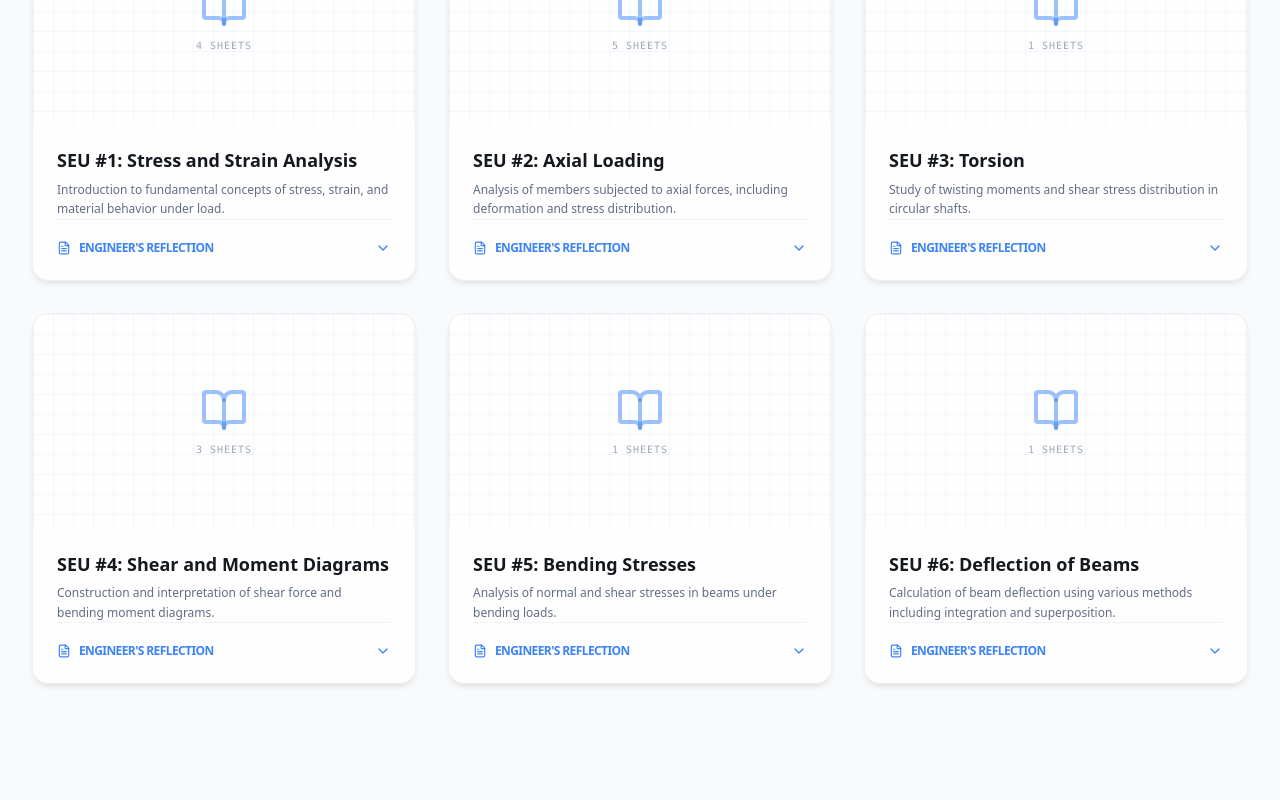
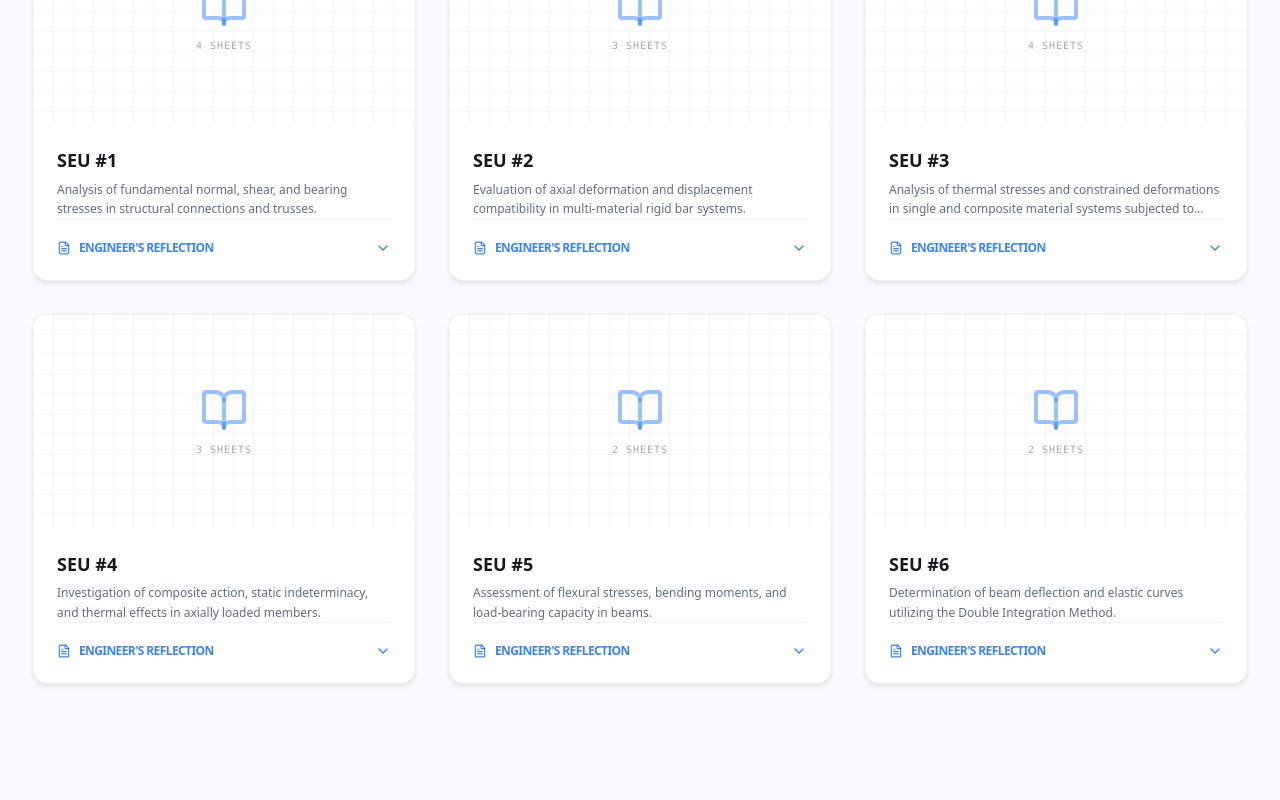
Before and after one commit to Sel1207/deformable-bodies-portfolio, a React (Vite) app: page / in a window 1280 px wide. Shown: the part 1880-2680 px from the top of the page. Built offline with nearby package versions, Linux system fonts and the light colour scheme.

Commit message:
style: updated favicon to custom neon hexagon SVG

```diff
--- a/src/sections/AssessmentVault.tsx
+++ b/src/sections/AssessmentVault.tsx
@@ -3,7 +3,7 @@ import { motion, AnimatePresence } from 'framer-motion';
 import {
   ClipboardList, FileCheck, GraduationCap, Trophy, ChevronDown,
   Image as ImageIcon, Percent, Calendar, Target, TrendingUp,
-  ChevronLeft, ChevronRight, ZoomIn, Search
+  ChevronLeft, ChevronRight, ZoomIn, Search, AlignLeft
 } from 'lucide-react';
 import { Dialog, DialogContent, DialogHeader, DialogTitle, DialogTrigger } from '@/components/ui/dialog';
 import { Tabs, TabsContent, TabsList, TabsTrigger } from '@/components/ui/tabs';
@@ -20,8 +20,26 @@ interface Assessment {
 }
 
 const quizzes = [
-  { id: 1, title: 'Quiz 1', score: '--/100', date: 'TBD', notes: 'Stress and Strain fundamentals', pages: 1 },
-  { id: 2, title: 'Quiz 2', score: '92/100', date: 'January 21, 2026', notes: 'Axial Loading and Torsion', pages: 1 },
+  {
+    id: 1,
+    title: 'Quiz 1',
+    score: '50/100', // Updated score based on your reflection
+    date: 'TBD',
+    notes: 'Stress and Strain fundamentals',
+    pages: 1,
+    isTextOnly: true,
+    reflection: 'Quiz #1 really tested me because it showed me how much I was not putting much effort into this course. I got a score of I think around 50+ out of 100, so I was really not that much thrilled. Still, I took the course and prepared for the next quiz.'
+  },
+  {
+    id: 2,
+    title: 'Quiz 2',
+    score: '92/100',
+    date: 'January 21, 2026',
+    notes: 'Axial Loading and Torsion',
+    pages: 1,
+    isTextOnly: true,
+    reflection: 'Quiz #2 was better than my Quiz #1, as I got a score of 92, which was almost twice my score from the previous quiz. Though this topic was much easier, being solely focused on thermal stress, it was still a good feeling to get a good score.'
+  },
   { id: 3, title: 'Quiz 3', score: '23/100', date: 'February 16, 2026', notes: 'Shear and Moment Diagrams', pages: 4 },
   { id: 4, title: 'Quiz 4', score: '--/100', date: 'March 04, 2026', notes: 'Bending Stresses', pages: 1 },
   { id: 5, title: 'Quiz 5', score: '86/100', date: 'March 09, 2026', notes: 'Beam Deflection', pages: 8 },
@@ -249,7 +267,11 @@ export default function AssessmentVault() {
                       <div className="flex justify-between items-start">
                         <div className="flex gap-3">
                           <div className="w-10 h-10 rounded-lg bg-secondary flex items-center justify-center group-hover:bg-primary/10 transition-colors">
-                            <ClipboardList className="w-5 h-5 text-muted-foreground group-hover:text-primary" />
+                            {quiz.isTextOnly ? (
+                              <AlignLeft className="w-5 h-5 text-muted-foreground group-hover:text-primary" />
+                            ) : (
+                              <ClipboardList className="w-5 h-5 text-muted-foreground group-hover:text-primary" />
+                            )}
                           </div>
                           <div>
                             <h4 className="font-bold group-hover:text-primary transition-colors">{quiz.title}</h4>
@@ -263,7 +285,32 @@ export default function AssessmentVault() {
                       </div>
                     </motion.div>
                   </DialogTrigger>
-                  <DocumentViewer title={quiz.title} totalPages={quiz.pages} id={quiz.id} folder="quizzes" prefix="quiz" />
+
+                  {/* Conditionally Render Content based on isTextOnly flag */}
+                  {quiz.isTextOnly ? (
+                    <DialogContent className="max-w-md bg-background/95 backdrop-blur-xl border-border/40 p-6 sm:p-8">
+                      <DialogHeader className="mb-4">
+                        <DialogTitle className="flex items-center gap-2 text-primary font-black italic tracking-tight uppercase">
+                          <TrendingUp className="w-5 h-5" />
+                          {quiz.title} / Reflection
+                        </DialogTitle>
+                      </DialogHeader>
+                      <div className="p-5 bg-secondary/30 rounded-xl border border-dashed border-border/60">
+                        <p className="text-sm text-muted-foreground leading-relaxed italic relative">
+                          <span className="text-primary text-2xl absolute -top-2 -left-2 opacity-30">"</span>
+                          {quiz.reflection}
+                          <span className="text-primary text-2xl absolute -bottom-4 -right-1 opacity-30">"</span>
+                        </p>
+                      </div>
+                      <div className="mt-4 flex justify-between items-center text-[10px] font-mono uppercase tracking-widest text-muted-foreground border-t border-border/40 pt-4">
+                        <span>Score: {quiz.score}</span>
+                        <span>{quiz.date}</span>
+                      </div>
+                    </DialogContent>
+                  ) : (
+                    <DocumentViewer title={quiz.title} totalPages={quiz.pages} id={quiz.id} folder="quizzes" prefix="quiz" />
+                  )}
+
                 </Dialog>
               ))}
             </TabsContent>
@@ -299,7 +346,6 @@ export default function AssessmentVault() {
                           <ImageIcon size={16} /> View Paper
                         </button>
                       </DialogTrigger>
-                      {/* Passing folder="exams" and prefix="final" for the final exam */}
                       <DocumentViewer title="Final Examination" totalPages={2} id={1} folder="exams" prefix="final" />
                     </Dialog>
                     <div className="px-8 py-3 bg-background border border-border/60 rounded-full font-black text-xs uppercase flex items-center gap-2">
--- a/src/sections/SEUSection.tsx
+++ b/src/sections/SEUSection.tsx
@@ -22,51 +22,51 @@ interface SEUItem {
 const seuData: SEUItem[] = [
   {
     id: 1,
-    title: 'SEU #1: Stress and Strain Analysis',
-    description: 'Introduction to fundamental concepts of stress, strain, and material behavior under load.',
-    reflection: 'Through this SEU, I developed a solid understanding of the fundamental relationship between stress and strain in deformable bodies. I learned how to calculate normal and shear stresses, understand the stress-strain diagram, and apply Hooke\'s Law to determine material behavior under various loading conditions.',
+    title: 'SEU #1',
+    description: 'Analysis of fundamental normal, shear, and bearing stresses in structural connections and trusses.',
+    reflection: 'Working through SEU #1 highlighted the importance of carefully evaluating multiple stress types—like shear in rivets and normal stress in trusses—to ensure structural integrity. It was a challenging but rewarding application that effectively bridged theoretical mechanics with practical engineering design.',
     pages: ['Page 1', 'Page 2', 'Page 3', 'Page 4'],
-    pageLabels: ['Cover & Objectives', 'Theory & Formulas', 'Sample Problems', 'Exercises & Solutions']
+    pageLabels: ['Normal Stress', 'Shear & Bearing Stresses', 'Bolted & Riveted Connections', 'Truss Analysis']
   },
   {
     id: 2,
-    title: 'SEU #2: Axial Loading',
-    description: 'Analysis of members subjected to axial forces, including deformation and stress distribution.',
-    reflection: 'This SEU enhanced my ability to analyze members under axial loading conditions. I learned to calculate axial deformations using the deformation formula δ = PL/AE and solve statically indeterminate problems using compatibility conditions.',
-    pages: ['Page 1', 'Page 2', 'Page 3', 'Page 4', 'Page 5'],
-    pageLabels: ['Introduction', 'Axial Stress Analysis', 'Deformation Calculations', 'Statically Indeterminate', 'Practice Problems']
+    title: 'SEU #2',
+    description: 'Evaluation of axial deformation and displacement compatibility in multi-material rigid bar systems.',
+    reflection: 'Working on SEU #2 really deepened my understanding of how composite materials and rigid bar systems behave under load, particularly when balancing specific stress limits with strict deformation constraints. It was incredibly satisfying to apply compatibility conditions to figure out exactly how these multi-material structures stretch, compress, and shift together.',
+    pages: ['Page 1', 'Page 2', 'Page 3'],
+    pageLabels: ['Axial Deformation', 'Rigid Bar Systems', 'Compatibility Equations']
   },
   {
     id: 3,
-    title: 'SEU #3: Torsion',
-    description: 'Study of twisting moments and shear stress distribution in circular shafts.',
-    reflection: 'The torsion module provided deep insights into how circular shafts respond to twisting moments. I mastered the torsion formula τ = Tρ/J and learned to calculate the angle of twist using θ = TL/JG.',
-    pages: ['Page 1'],
-    pageLabels: ['Torsion Theory', 'Shear Stress Formula', 'Angle of Twist', 'Power Transmission']
+    title: 'SEU #3',
+    description: 'Analysis of thermal stresses and constrained deformations in single and composite material systems subjected to temperature variations.',
+    reflection: 'Completing SEU #3 made me appreciate how dramatically temperature fluctuations can impact rigidly constrained structures, sometimes even inducing stresses greater than the applied physical loads themselves. It was an eye-opening exercise in learning how to carefully calculate and balance thermal expansion or contraction with mechanical forces to find a safe equilibrium.',
+    pages: ['Page 1', 'Page 2', 'Page 3', 'Page 4'],
+    pageLabels: ['Thermal Expansion Fundamentals', 'Constrained Deformations', 'Gap Closure Problems', 'Composite Bar Thermal Stress']
   },
   {
     id: 4,
-    title: 'SEU #4: Shear and Moment Diagrams',
-    description: 'Construction and interpretation of shear force and bending moment diagrams.',
-    reflection: 'Creating shear and moment diagrams has become one of my strongest skills. Understanding the relationships between load, shear, and moment allowed me to sketch diagrams quickly and identify critical sections.',
+    title: 'SEU #4',
+    description: 'Investigation of composite action, static indeterminacy, and thermal effects in axially loaded members.',
+    reflection: 'Working through SEU #4 was a great exercise in understanding how different materials interact under constraints, especially when factoring in complex variables like thermal expansion alongside axial loads. It really highlighted the real-world problems of designing composite structures—like reinforced concrete columns and bimetallic assemblies—to safely share loads without exceeding permissible stress limits.',
     pages: ['Page 1', 'Page 2', 'Page 3'],
-    pageLabels: ['Fundamentals', 'Load-Shear-Moment Relations', 'Simple Beams', 'Cantilever Beams', 'Overhanging Beams', 'Complex Loading']
+    pageLabels: ['Composite Concentric Shells', 'Reinforced Columns', 'Combined Axial & Thermal Loads']
   },
   {
     id: 5,
-    title: 'SEU #5: Bending Stresses',
-    description: 'Analysis of normal and shear stresses in beams under bending loads.',
-    reflection: 'This SEU deepened my understanding of flexural behavior. The flexure formula σ = My/I became second nature as I calculated bending stresses at various points in cross-sections.',
-    pages: ['Page 1'],
-    pageLabels: ['Bending Theory', 'Flexure Formula', 'Section Modulus', 'Transverse Shear', 'Combined Stresses']
+    title: 'SEU #5',
+    description: 'Assessment of flexural stresses, bending moments, and load-bearing capacity in beams.',
+    reflection: 'Working through SEU #5 provided valuable hands-on practice in evaluating flexural stress and finding critical bending moments in beams subjected to combined loads. It was highly rewarding to apply these principles to determine the exact cross-sectional dimensions and maximum loads a structure can safely handle without failing.',
+    pages: ['Page 1', 'Page 2'],
+    pageLabels: ['Flexural Stress & Sizing', 'Overhanging Beam Analysis']
   },
   {
     id: 6,
-    title: 'SEU #6: Deflection of Beams',
-    description: 'Calculation of beam deflection using various methods including integration and superposition.',
-    reflection: 'The deflection module introduced me to multiple methods for determining beam deformation, providing exact solutions and helping understand the relationship between moment and curvature.',
-    pages: ['Page 1'],
-    pageLabels: ['Deflection Basics', 'Double Integration', 'Moment-Area Method', 'Superposition', 'Statically Indeterminate', 'Design Applications']
+    title: 'SEU #6',
+    description: 'Determination of beam deflection and elastic curves utilizing the Double Integration Method.',
+    reflection: 'Working on SEU #6 deepened my appreciation for the Double Integration Method when calculating beam deflections under discontinuous loads. It was a rigorous but satisfying process to systematically apply boundary conditions and integrate moment equations to pinpoint the exact flexural rigidity-deflection product at the midspan.',
+    pages: ['Page 1', 'Page 2'],
+    pageLabels: ['Double Integration Method (DIM)', 'Flexural Rigidity-Deflection Product']
   }
 ];
 
```
